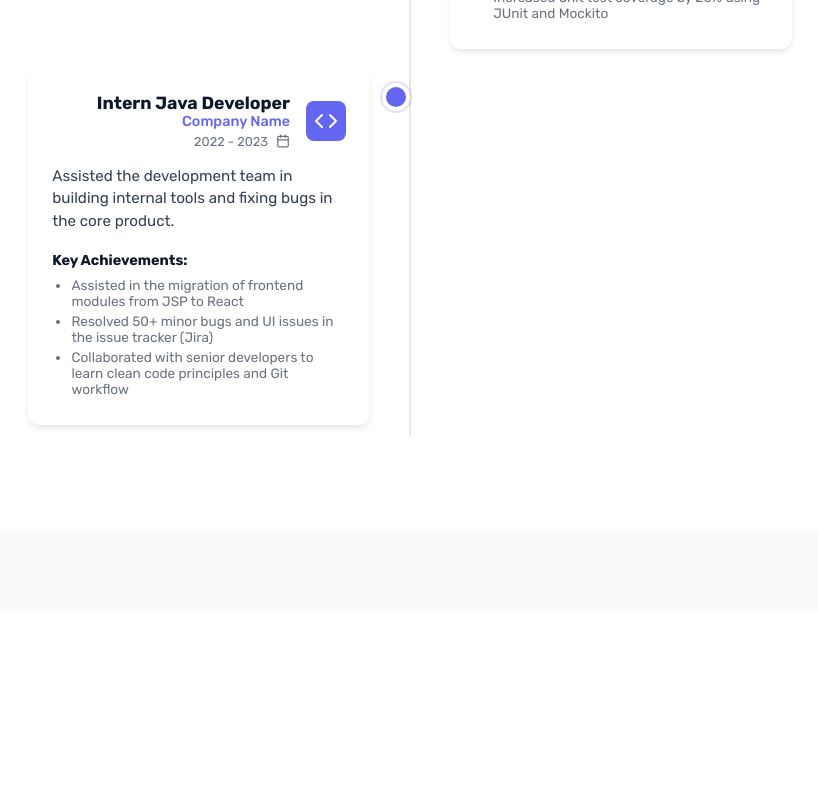
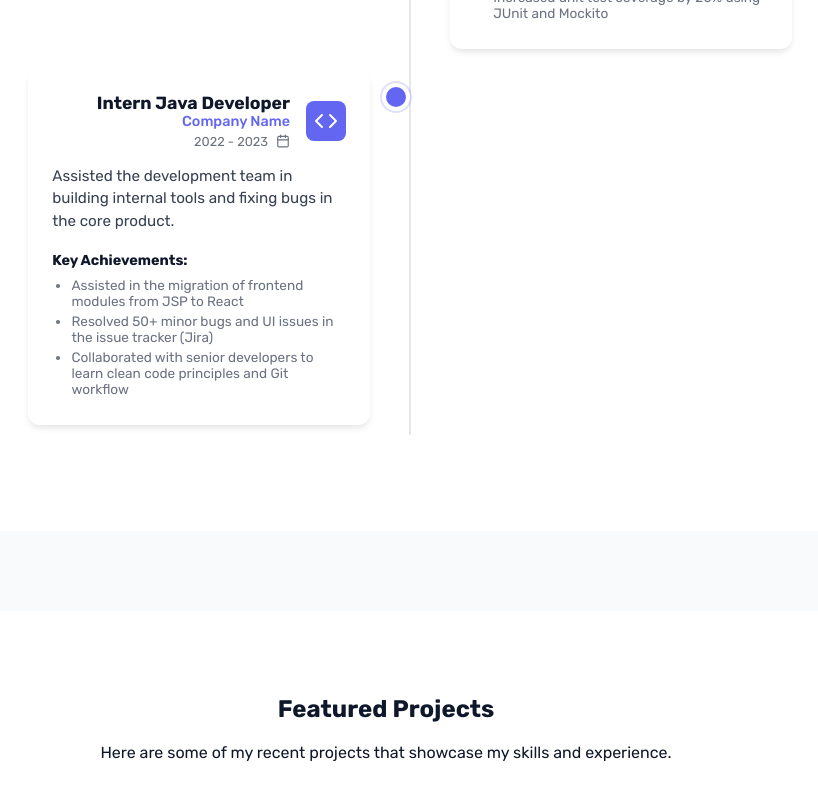
Before and after one commit to Mattias988/MKorsakowsky-V2, a Next.js app in the folder frontend/: page / in a window 1280 px wide. Shown: the part 3290-4090 px from the top of the page, without its empty margins (254-1072 px from the left). Before the commit the page ends 3901 px from the top, so only its background shows below. Built offline with nearby package versions, Linux system fonts and the light colour scheme; no server answers.

Commit message:
feat: add Featured Projects section with title and description integration

```diff
--- a/frontend/src/app/page.tsx
+++ b/frontend/src/app/page.tsx
@@ -7,6 +7,7 @@ import Navbar from '@/components/Navbar/Navbar';
 import styles from '@/app/page.module.scss'
 import SkillsAndExpertise from "@/sections/SkillsAndExpertise/SkillsAndExpertise";
 import Experience from "@/sections/Experience/Experience";
+import FeaturedProjects from "@/sections/FeaturedProjects/FeaturedProjects";
 
 export default function Page() {
 
@@ -18,7 +19,7 @@ export default function Page() {
           <About />
           <SkillsAndExpertise />
           <Experience />
-          {/*<Projects />*/}
+          <FeaturedProjects />
           {/*<Contact />*/}
           {/*<Footer />*/}
         </div>
--- /dev/null
+++ b/frontend/src/data/featuredProjects.tsx
@@ -0,0 +1,6 @@
+
+export const featuredProjectsTitleAndDesc = {
+    title: "Featured Projects",
+    description: "Here are some of my recent projects that showcase my skills and experience.\n" +
+        "\n"
+}
--- /dev/null
+++ b/frontend/src/sections/FeaturedProjects/FeaturedProjects.module.scss
@@ -0,0 +1,5 @@
+@use '@/styles/abstracts/mixins' as mixins;
+
+.featuredProjectsContainer {
+  @include mixins.section-defaults;
+}
--- /dev/null
+++ b/frontend/src/sections/FeaturedProjects/FeaturedProjects.tsx
@@ -0,0 +1,13 @@
+import TitleAndDesc from "@/components/TitleAndDesc/TitleAndDesc";
+import {featuredProjectsTitleAndDesc} from "@/data/featuredProjects";
+import styles from "./FeaturedProjects.module.scss";
+
+export default function FeaturedProjects() {
+    const { title, description } = featuredProjectsTitleAndDesc;
+
+    return (
+        <section className={styles.featuredProjectsContainer}>
+            <TitleAndDesc title={title} description={description} />
+        </section>
+    );
+}
```
